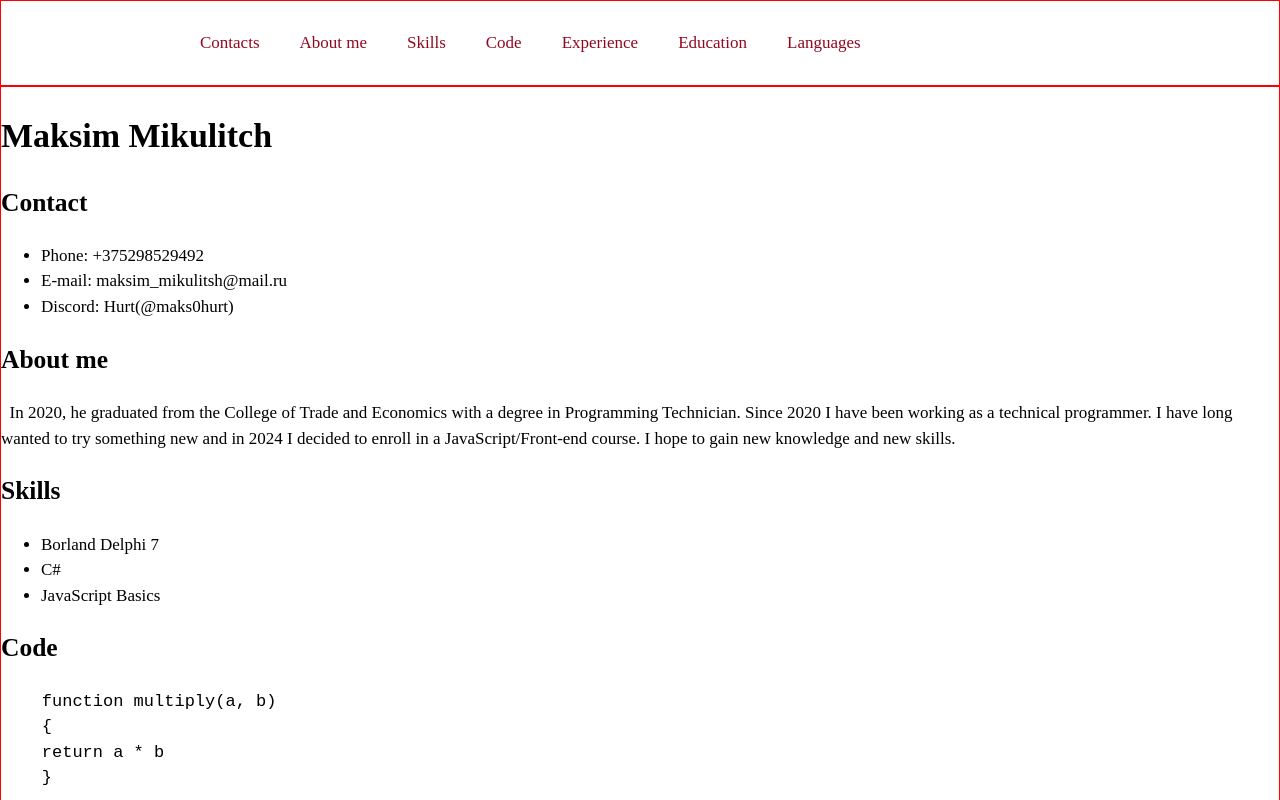
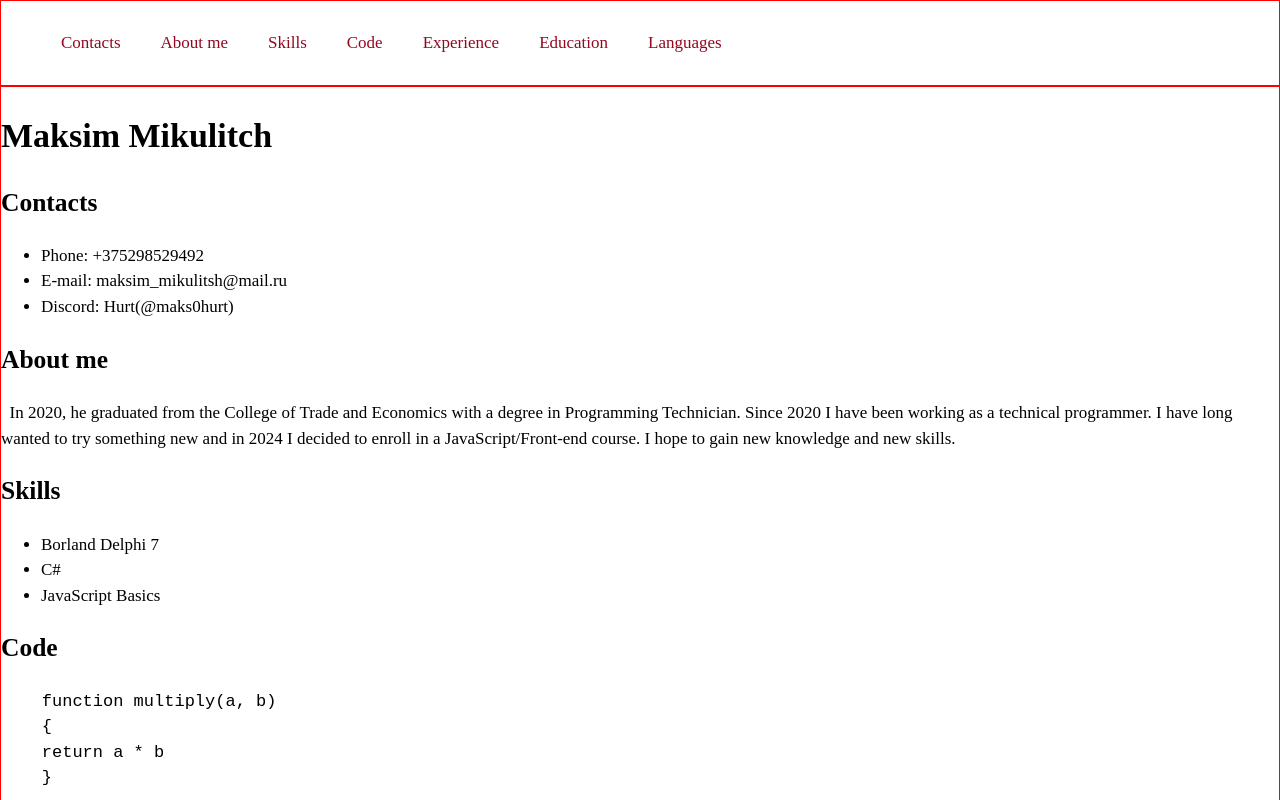
Before and after one commit to maks0hurt/rsschool-cv, a plain HTML site: page index.html in a window 1280 px wide. Shown: the top 800 px of the page. Drawn offline with Linux system fonts and the light colour scheme.

Commit message:
docs: changed main in html

```diff
--- a/index.html
+++ b/index.html
@@ -23,16 +23,20 @@
     </div>
 </header>
 <main class="main">
+    <div class="container">
 <h1>Maksim Mikulitch</h1>
-<h2>Contact</h2>
+<div id="Contacts">
+<h2>Contacts</h2>
 <ul>
     <li>Phone: +375298529492</li>
     <li>E-mail: maksim_mikulitsh@mail.ru</li>
     <li>Discord: Hurt(@maks0hurt)</li>
 </ul>
+</div>
+<div id="About me">
 <h2>About me</h2>
 <p>&nbsp; In 2020, he graduated from the College of Trade and Economics with a degree in Programming Technician. Since 2020 I have been working as a technical programmer. I have long wanted to try something new and in 2024 I decided to enroll in a JavaScript/Front-end course. I hope to gain new knowledge and new skills.</p>
-
+</div>
 <h2>Skills</h2>
 <ul>
     <li>Borland Delphi 7</li>
@@ -62,7 +66,12 @@
     <li>Belarusian - Native</li>
     <li>English - A2 (There was no language practice)</li>
 </ul>
+</div>
 </main>
-<footer class="footer"></footer>
+<footer class="footer">
+<div class="container">
+
+</div>
+</footer>
 </body>
 </html>
--- a/style.css
+++ b/style.css
@@ -25,7 +25,7 @@ body
 }
 .container
 {
-    max-width: 1000px;
+    max-width: 1440px;
     margin: 0 auto;
 }
 .nav-list
```
